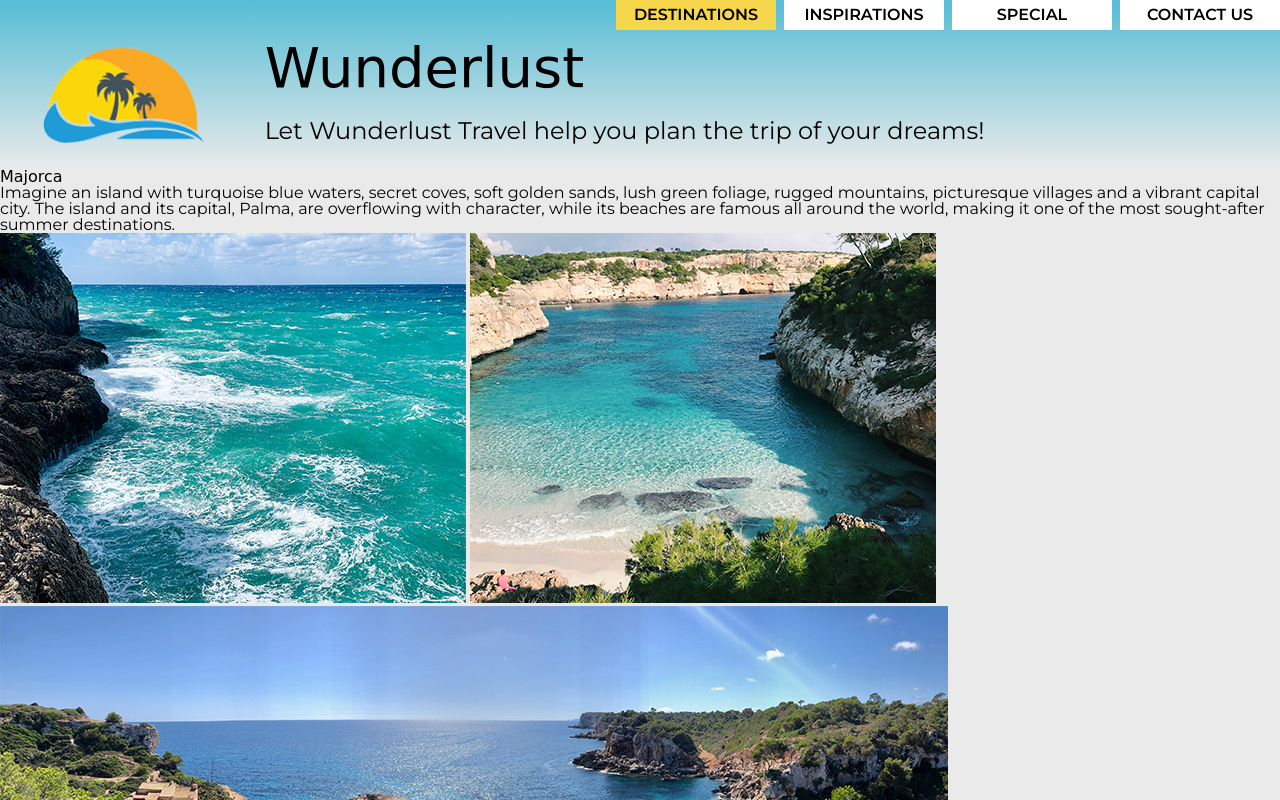
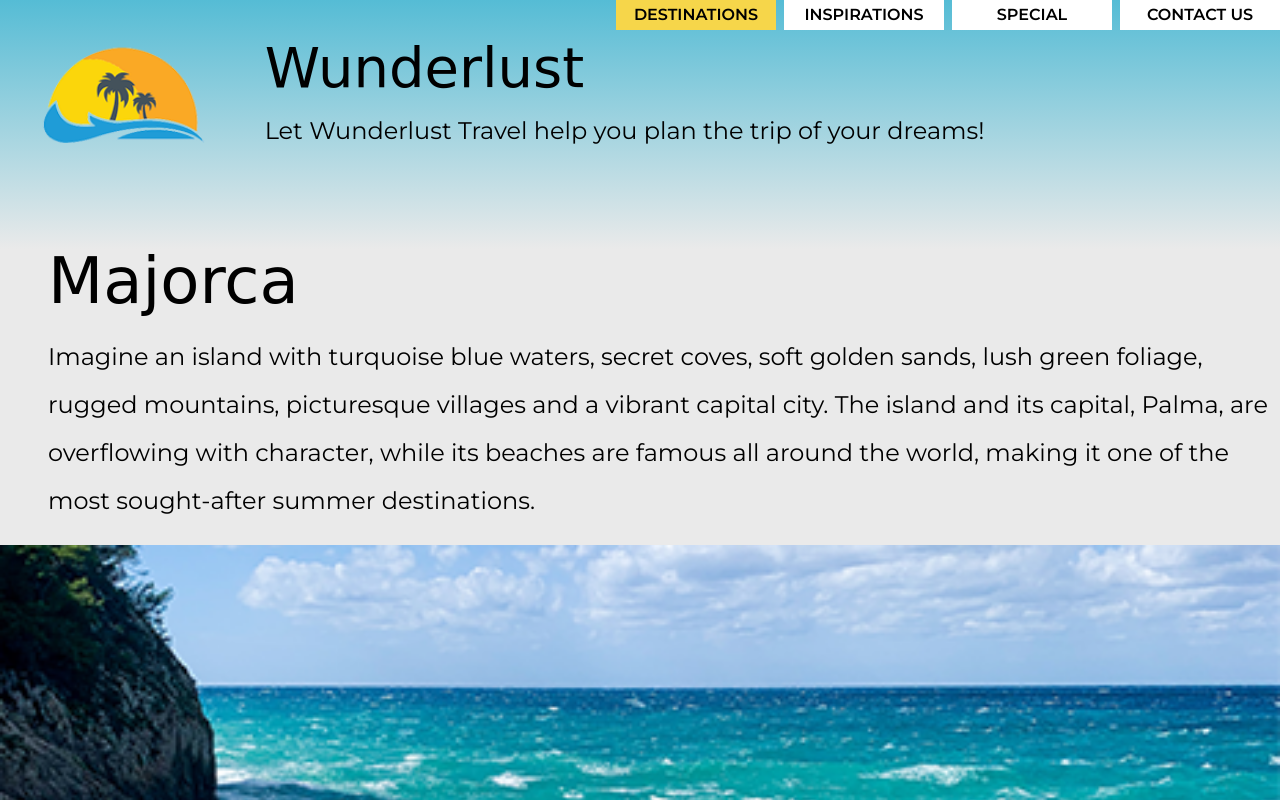
Before and after one commit to UnavoidableArrowgance/Wunderlust, a plain HTML site: page wunderlust-majorca.html in a window 1280 px wide. Shown: the top 800 px of the page. Drawn offline with Linux system fonts and the light colour scheme; a web font is replaced by a local one.

Commit message:
created some work for intro first vw

```diff
--- a/styles.css
+++ b/styles.css
@@ -73,10 +73,13 @@ h1,h2,h3{
 
 }
 h4,p,q,small,nav,button,form{
-    font-family: var(--fonts-base)
+    font-family: var(--fonts-base);
+    line-height: 1.5em;
 
 }
 
+
+/*heading styles*/
 header {
     background: linear-gradient(to bottom, var(--teal), var(--lt-gray));
 }
@@ -140,6 +143,7 @@ header p{
     padding-left: 3rem;
     font-size: 2em;
 }
+
 
 @media only screen and (max-width: 767px) {
 
@@ -239,7 +243,6 @@ header p{
         grid-area: slogan;
         font-weight: lighter;
         font-size: 1.5em;
-        line-height: 1.5em;
         margin-top:-30px;
         margin-bottom: 20px;
         margin-left: -30px;
@@ -288,3 +291,65 @@ header p{
         height: 30px;
     }
 }
+
+
+/*Intro styles*/
+
+
+header{
+    padding-bottom: 5rem;
+}
+
+#intro{
+    display: grid;
+    grid-template-areas:
+        "title"
+        "description"
+        "images"
+        ;
+    gap: 20px;
+}
+
+#intro #img-grid{
+    display: grid;
+    grid-template-areas:
+        "img1"
+        "img2"
+        "img3"
+        ;
+    grid-template-rows: 1fr 1fr 1fr;
+    width: 1vw;
+    grid-area: images;
+    gap: 20px;
+}
+
+#intro h2{
+    padding-left: 3rem;
+    font-size: 4em;
+    grid-area: title;
+
+}
+
+#intro p{
+    padding-left: 3rem;
+    font-size: 1.5em;
+    line-height: 2em;
+    grid-area: description;
+}
+
+#intro #img-grid img:nth-child(1) {
+    grid-area: img1;
+    width: 100vw;
+    height: auto;
+}
+#intro #img-grid img:nth-child(2) {
+    grid-area: img2;
+    width: 100vw;
+    height: auto;
+}
+#intro #img-grid img:nth-child(3) {
+    grid-area: img3;
+    height: 200vh;
+    width: 200vw;
+    overflow: hidden;
+}
```
